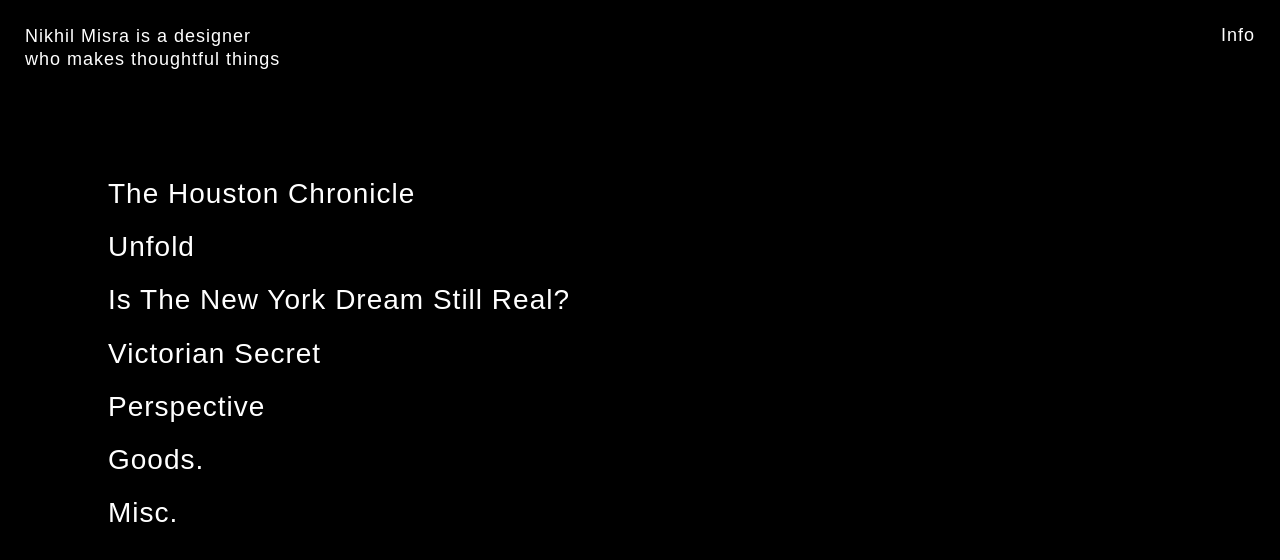
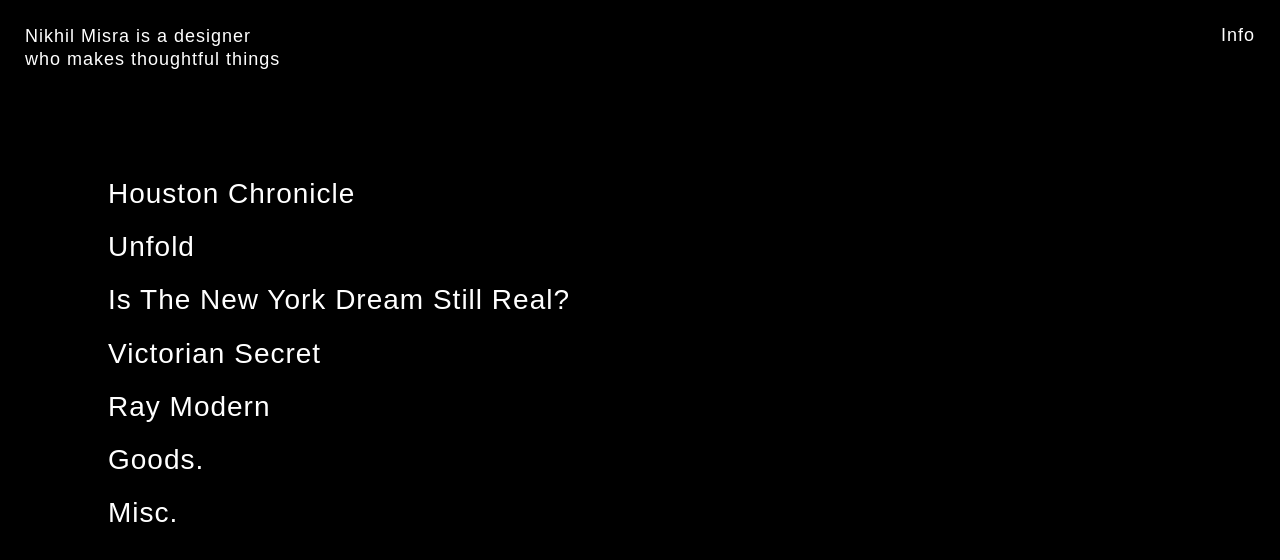
Before and after one commit to nikhilmis/nikhilmisra.com-Old, a plain HTML site: page index.html in a window 1280 px wide. Drawn offline with nearby package versions, Linux system fonts and the light colour scheme; a web font is replaced by a local one.

Commit message:
needed a fix

```diff
--- a/index.html
+++ b/index.html
@@ -19,17 +19,17 @@
   </head>
 
   <header>
-  <div class="myname">Nikhil Misra is a <br class="mobile"/> designer <br class="thoughtful"/> who makes <br class ="mobile"/> thoughtful things</div>
+  <div class="myname">Nikhil Misra is a <br class="mobile"/>designer<br class="thoughtful"/> who makes <br class ="mobile"/> thoughtful things</div>
   <div class="Info"><a href="work/info.html">Info</a></div>
 </header>
 
   <body>
     <ul class="work">
-      <li><a href="work/houstonchronicle.html">The Houston Chronicle<img src="assets/img/unfold/unfoldhome.svg"></a></li>
+      <li><a href="work/houstonchronicle.html">Houston Chronicle<img src="assets/img/hc/Homepage2020.png"></a></li>
       <li><a href="work/unfold.html">Unfold<img src="assets/img/unfold/unfoldhome.svg"></a></li>
       <li><a href="work/inydsr.html">Is The New York Dream Still Real?<img src="assets/img/itnydsr/showcase.jpg"></a></li>
-      <li><a href="work/victoriansecret.html">Victorian Secret<img src="assets/img/itnydsr/showcase.jpg"></a></li>
-      <li><a href="work/perspective.html">Perspective<img src="assets/img/perspective/perspectivehome.png"></a></li>
+      <li><a href="work/victoriansecret.html">Victorian Secret<img src="assets/img/victoriansecret/victoriansecret_webfinal.JPG"></a></li>
+      <li><a href="work/victoriansecret.html">Ray Modern<img src="assets/img/itnydsr/showcase.jpg"></a></li>
       <li><a href="work/goods.html">Goods.<img src="assets/img/goods/goodsmockup.png"></a></li>
       <li><a href="work/posters.html">Misc.<img src="assets/img/posters/lordraja_forwebsite.png"></a></li>
     </ul>
```
